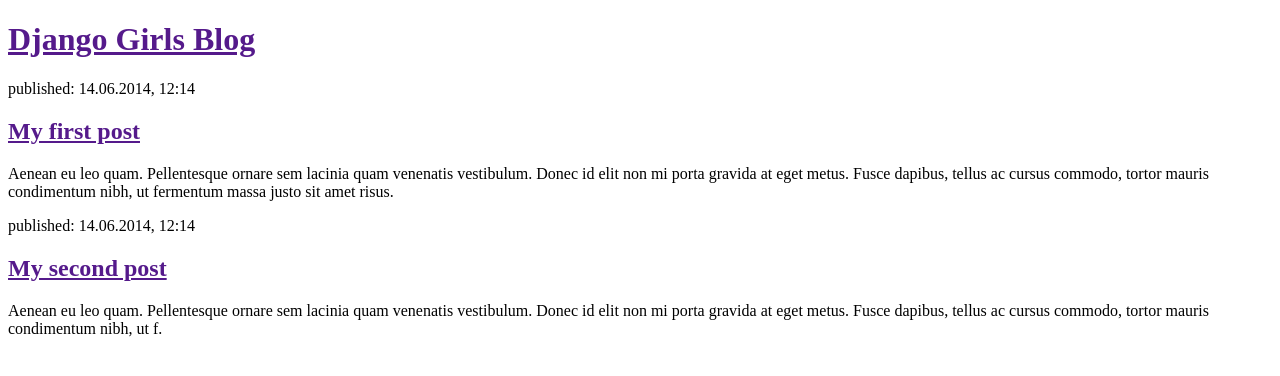
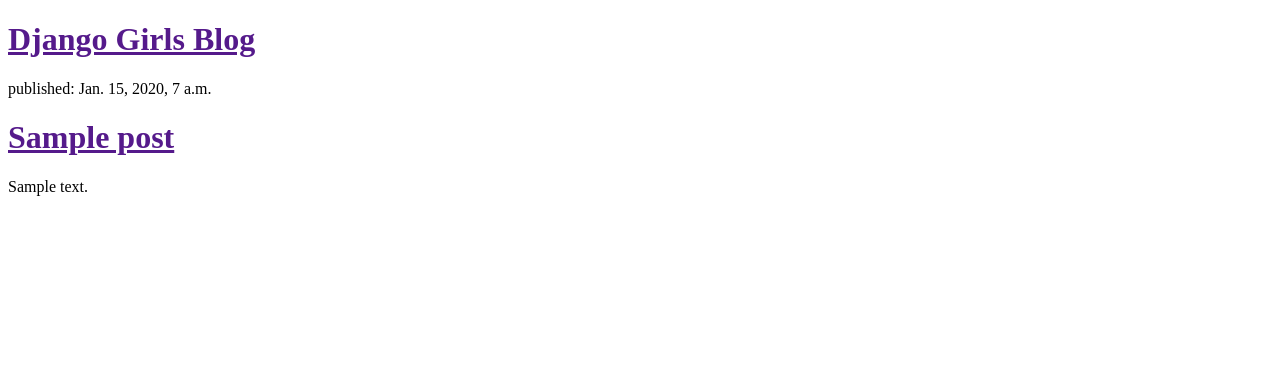
Before and after one commit to marinamsm/my-first-blog, a Django app: template blog/templates/blog/post_list.html in a window 1280 px wide. Shown: the top 376 px of the page. Run offline with Django 3.2, Linux system fonts and the light colour scheme; the template is opened without the code that fills it: values that come from a table or form of the project are taken from there, others are empty; tables that the repository leaves empty hold one stand-in row (values such as "Sample post").

Commit message:
View is linking model and template

```diff
--- a/blog/templates/blog/post_list.html
+++ b/blog/templates/blog/post_list.html
@@ -8,8 +8,14 @@
         <div>
             <h1><a href="">Django Girls Blog</a></h1>
         </div>
-
-        <div>
+        {% for p in posts %}
+            <div>
+                <p>published: {{ p.published_date }}</p>
+                <h1><a href="">{{ p.title }}</a></h1>
+                <p>{{ p.text|linebreaksbr }}</p> <!-- convert line-breaks into paragraphs-->
+            </div>
+        {% endfor %}
+      <!--  <div>
             <p>published: 14.06.2014, 12:14</p>
             <h2><a href="">My first post</a></h2>
             <p>Aenean eu leo quam. Pellentesque ornare sem lacinia quam venenatis vestibulum. Donec id elit non mi porta gravida at eget metus. Fusce dapibus, tellus ac cursus commodo, tortor mauris condimentum nibh, ut fermentum massa justo sit amet risus.</p>
@@ -20,5 +26,6 @@
             <h2><a href="">My second post</a></h2>
             <p>Aenean eu leo quam. Pellentesque ornare sem lacinia quam venenatis vestibulum. Donec id elit non mi porta gravida at eget metus. Fusce dapibus, tellus ac cursus commodo, tortor mauris condimentum nibh, ut f.</p>
         </div>
+      -->
     </body>
 </html>
--- a/blog/views.py
+++ b/blog/views.py
@@ -1,6 +1,9 @@
 from django.shortcuts import render
+from django.utils import timezone
+from .models import Post
 
 # Create your views here.
 
 def post_list(request):
-    return render(request, 'blog/post_list.html', {})
+    posts = Post.objects.filter(published_date__lte=timezone.now()).order_by('published_date')
+    return render(request, 'blog/post_list.html', {'posts':posts})
```
